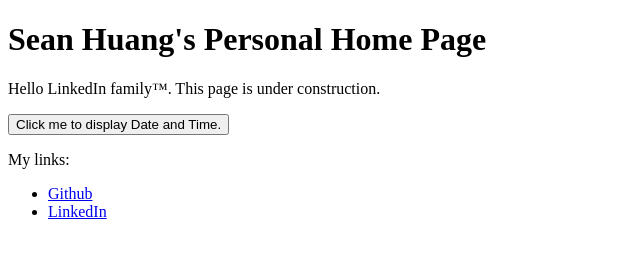
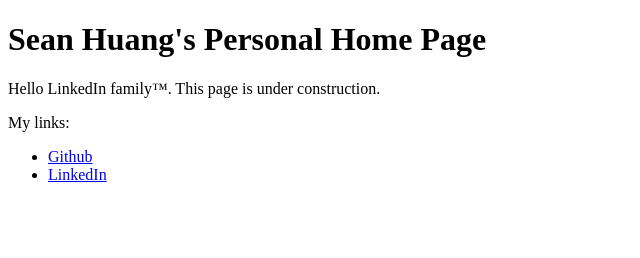
Before and after one commit to SeanHuang18/seanhuang18.github.io, a plain HTML site: page index.html in a window 1280 px wide. Shown: the whole page, without its empty margins (0-640 px from the left). Drawn offline with Linux system fonts and the light colour scheme.

Commit message:
got rid of js

```diff
--- a/index.html
+++ b/index.html
@@ -9,10 +9,7 @@
 <h1>Sean Huang's Personal Home Page</h1>
 <body>
     <p>Hello LinkedIn family™. This page is under construction. </p>
-    <p>
-        <button type="button" onclick="document.getElementById('demo').innerHTML = Date()">
-            Click me to display Date and Time.</button>
-    </p>
+
     <p>
         My links:
         <ul>
```
